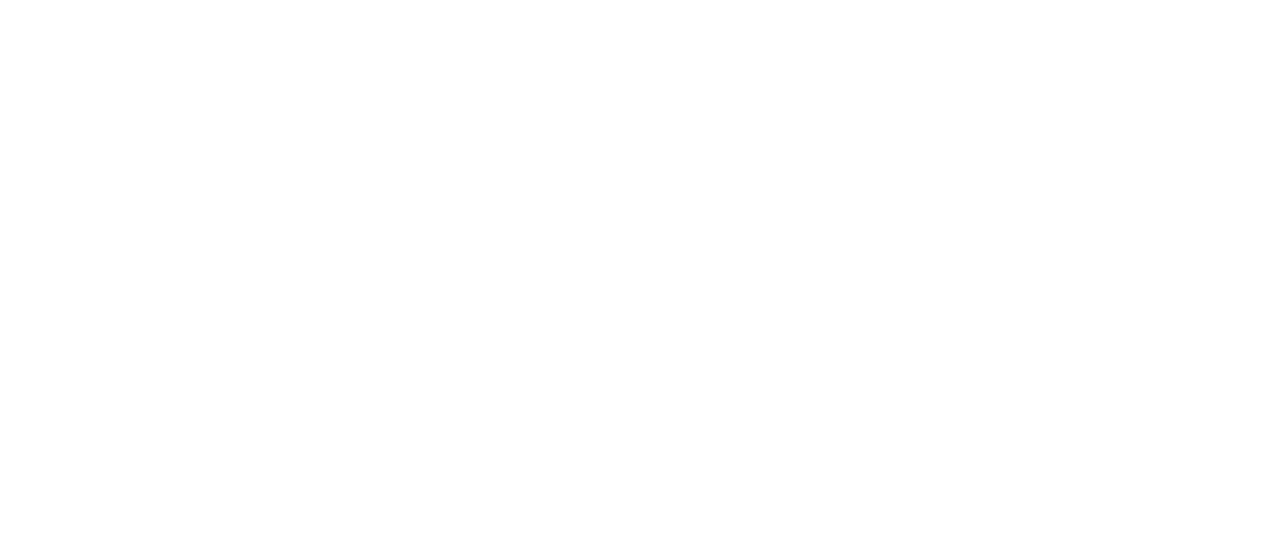
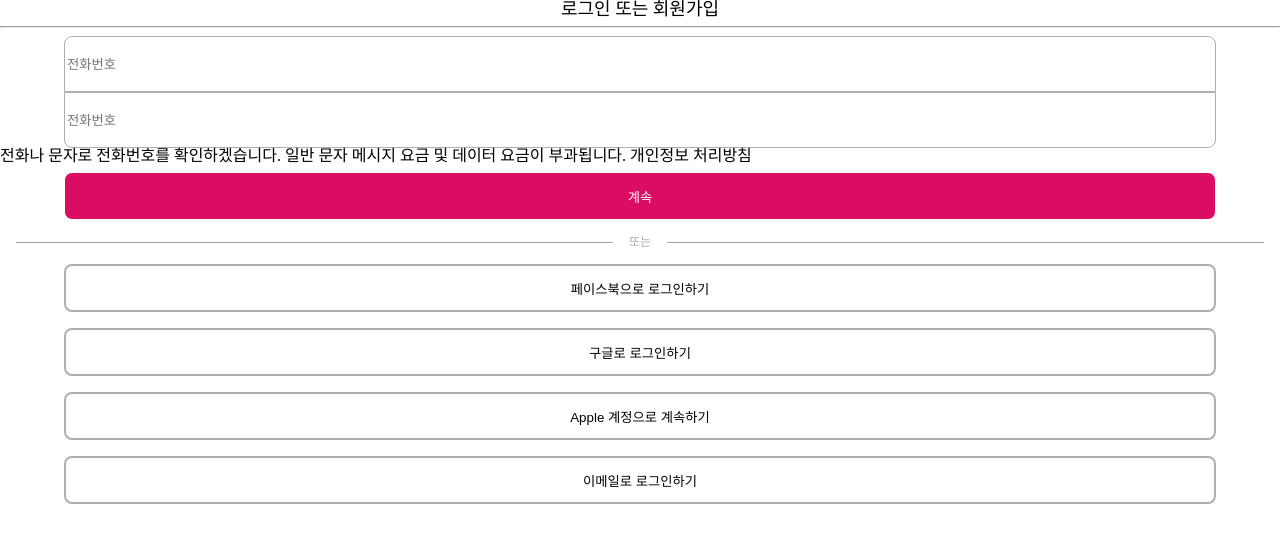
Before and after one commit to devLily/Airbnb-frontend, a React (Create React App) app: page /signup in a window 1280 px wide. Shown: the top 542 px of the page. Built offline with nearby package versions, Linux system fonts and the light colour scheme.

Commit message:
style: signup/login view 진행중

```diff
--- a/src/App/App.js
+++ b/src/App/App.js
@@ -6,14 +6,19 @@
 
 import { history } from "../App/configStore";
 import Main from "../pages/Main";
+import Signup from "../pages/Signup";
+import Login from "../pages/Login";
 
 export default function App() {
+
   return (
     <React.Fragment>
       <GlobalStyle />
       <ConnectedRouter history={history}>
         <Switch>
           <Route path="/" component={Main} exact />
+          <Route path="/signup" component={Signup} exact />
+          <Route path="/login" component={Login} exact />
         </Switch>
       </ConnectedRouter>
     </React.Fragment>
--- a/src/components/elements/Button.js
+++ b/src/components/elements/Button.js
@@ -0,0 +1,50 @@
+import React from "react";
+import styled from "styled-components";
+
+const Button = (props) => {
+
+    const { children, _onClick, text, width, height, padding, border, borderRadius, color, backGround } = props;
+    const styles = {
+        width: width,
+        height: height,
+        padding: padding,
+        border: border,
+        borderRadius: borderRadius,
+        color: color,
+        backGround: backGround,
+    };
+
+
+    return (
+        <React.Fragment>
+            <DefaultBtn {...styles} onClick = {_onClick}>{text? text : children}</DefaultBtn>
+        </React.Fragment>
+    )
+}
+
+Button.defaultProps = {
+    children: null,
+    _onClick: () => { },
+    text: false,
+    width: "100%",
+    height: "auto",
+    padding: "10px 10px",
+    border: "1px solid #ffffff",
+    borderRadius: "0px",
+    backGround: "#ffffff"
+};
+
+const DefaultBtn = styled.button`
+    width: ${(props) => props.width};
+    height: ${(props) => props.height};
+    padding: ${(props) => props.padding};
+    border: ${(props) => props.border};
+    border-radius: 8px;
+    color: ${(props) => props.color};
+    background-color: ${(props) => props.backGround};
+    box-sizing: boder-box;
+
+    margin: 8px auto;
+`;
+
+export default Button;
--- a/src/pages/Login.js
+++ b/src/pages/Login.js
@@ -0,0 +1,96 @@
+import React from "react";
+import styled from "styled-components";
+
+import Button from "../components/elements/Button";
+
+const Login = (props) => {
+    return (
+        <React.Fragment>
+<Wrap>
+                <Title>로그인 또는 회원가입</Title>
+                <Hr></Hr>
+                <p>에어비앤비에 오신 것을 환영합니다.</p>
+                <Select>
+                    <option value="none">미국 (+1)</option>
+                </Select>
+                <input placeholder="전화번호"></input>
+                <h5>전화나 문자로 전화번호를 확인하겠습니다. 일반 문자 메시지 요금 및 데이터 요금이 부과됩니다. 개인정보 처리방침</h5>
+                <Button
+                    width="90%"
+                    height="48px"
+                    backGround="#da0d63"
+                    color="#ffffff"
+                    // _onClick={}
+                >계속</Button>
+                <HrText>또는</HrText>
+                <Button
+                    width="90%"
+                    height="48px"
+                    border="2px solid #afafaf"
+                    backGround="#ffffff"
+                >페이스북으로 로그인하기</Button>
+                <Button
+                    width="90%"
+                    height="48px"
+                    border="2px solid #afafaf"
+                    backGround="#ffffff"
+                >구글로 로그인하기</Button>
+                <Button
+                    width="90%"
+                    height="48px"
+                    border="2px solid #afafaf"
+                    backGround="#ffffff"
+                >Apple 계정으로 계속하기</Button>
+                <Button
+                    width="90%"
+                    height="48px"
+                    border="2px solid #afafaf"
+                    backGround="#ffffff"
+                >이메일로 로그인하기</Button>
+            </Wrap>
+        </React.Fragment>
+    )
+}
+
+const Wrap = styled.div`
+    width: 100%;
+    display: flex;
+    flex-direction: column;
+`;
+
+const Title = styled.p`
+    font-size: 18px;
+    margin: auto;
+`;
+
+const Hr = styled.hr`
+    width: 100%;
+`;
+
+const Select = styled.select`
+    width: 90%;
+    margin: auto;
+`;
+
+const HrText = styled.div`
+    display: flex;
+	flex-basis: 100%;
+	align-items: center;
+	color: rgba(0, 0, 0, 0.35);
+	font-size: 12px;
+	margin: 8px 0px;
+    &::before,
+    &::after {
+        content: "";
+	    flex-grow: 1;
+	    background: rgba(0, 0, 0, 0.35);
+	    height: 1px;
+	    font-size: 0px;
+	    line-height: 0px;
+	    margin: 0px 16px;
+    }
+
+`;
+
+
+export default Login;
--- a/src/pages/Signup.js
+++ b/src/pages/Signup.js
@@ -0,0 +1,120 @@
+import React from "react";
+import { useDispatch } from "react-redux";
+import styled from "styled-components";
+
+import Button from "../components/elements/Button";
+
+// import {actionCreators as modalActions} from "../redux/modules/modal"
+
+const Signup = (props) => {
+
+    // const dispatch = useDispatch();
+
+    // const goToLogin = () => {
+    //     dispatch(modalActions.loginShow(true));
+    //     dispatch(modalActions.signupShow(false));
+    // }
+
+    return (
+        <React.Fragment>
+            <Wrap>
+                <Title>로그인 또는 회원가입</Title>
+                <Hr></Hr>
+                <InputTop placeholder="전화번호"></InputTop>
+                <InputBottom placeholder="전화번호"></InputBottom>
+                <h5>전화나 문자로 전화번호를 확인하겠습니다. 일반 문자 메시지 요금 및 데이터 요금이 부과됩니다. 개인정보 처리방침</h5>
+                <Button
+                    width="90%"
+                    height="48px"
+                    backGround="#da0d63"
+                    color="#ffffff"
+                    // _onClick={}
+                >계속</Button>
+                <HrText>또는</HrText>
+                <Button
+                    width="90%"
+                    height="48px"
+                    border="2px solid #afafaf"
+                    backGround="#ffffff"
+                >페이스북으로 로그인하기</Button>
+                <Button
+                    width="90%"
+                    height="48px"
+                    border="2px solid #afafaf"
+                    backGround="#ffffff"
+                >구글로 로그인하기</Button>
+                <Button
+                    width="90%"
+                    height="48px"
+                    border="2px solid #afafaf"
+                    backGround="#ffffff"
+                >Apple 계정으로 계속하기</Button>
+                <Button
+                    width="90%"
+                    height="48px"
+                    border="2px solid #afafaf"
+                    backGround="#ffffff"
+                >이메일로 로그인하기</Button>
+            </Wrap>
+        </React.Fragment>
+    )
+}
+
+
+const Wrap = styled.div`
+    width: 100%;
+    display: flex;
+    flex-direction: column;
+`;
+
+const Title = styled.p`
+    font-size: 18px;
+    margin: auto;
+`;
+
+const Hr = styled.hr`
+    width: 100%;
+`;
+
+const Select = styled.select`
+    width: 90%;
+    margin: auto;
+`;
+
+const InputTop = styled.input`
+    width: 90%;
+    height: 56px;
+    margin: auto;
+    border: 1px solid #afafaf;
+    border-radius: 8px 8px 0 0;
+`;
+
+const InputBottom = styled.input`
+    width: 90%;
+    height: 56px;
+    margin: auto;
+    border: 1px solid #afafaf;
+    border-radius: 0 0 8px 8px;
+`;
+
+const HrText = styled.div`
+    display: flex;
+	flex-basis: 100%;
+	align-items: center;
+	color: rgba(0, 0, 0, 0.35);
+	font-size: 12px;
+	margin: 8px 0px;
+    &::before,
+    &::after {
+        content: "";
+	    flex-grow: 1;
+	    background: rgba(0, 0, 0, 0.35);
+	    height: 1px;
+	    font-size: 0px;
+	    line-height: 0px;
+	    margin: 0px 16px;
+    }
+
+`;
+
+export default Signup;
```
